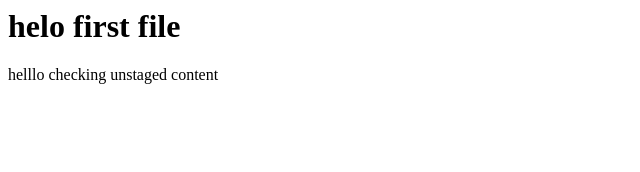
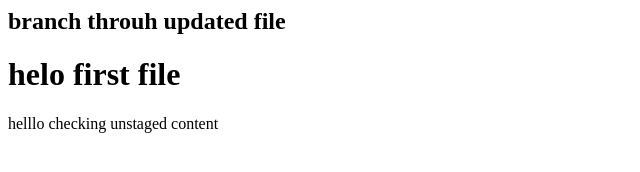
Before and after one commit to manojwebexpert2/devops-learning, a plain HTML site: page index.html in a window 1280 px wide. Shown: the whole page, without its empty margins (0-640 px from the left). Drawn offline with Linux system fonts and the light colour scheme.

Commit message:
Now moved to master branch Using test branch comit index.html

```diff
--- a/index.html
+++ b/index.html
@@ -1,2 +1,5 @@
+
+
+<h2>branch throuh updated file<h2>
 <h1>helo first file </h1>
 helllo checking unstaged content
```
